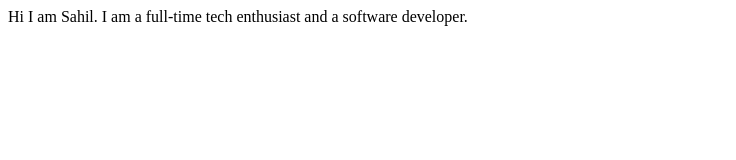
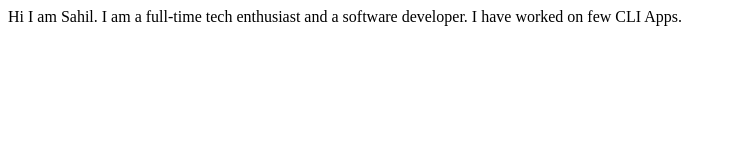
Before and after one commit to sahil-repos/sahil-site, a plain HTML site: page index.html in a window 1280 px wide. Shown: the whole page, without its empty margins (0-736 px from the left). Drawn offline with Linux system fonts and the light colour scheme.

Commit message:
Update details of project

```diff
--- a/index.html
+++ b/index.html
@@ -9,5 +9,7 @@
 <body>
     Hi I am Sahil.
     I am a full-time tech enthusiast and a software developer.
+
+    I have worked on few CLI Apps.
 </body>
 </html>
```
